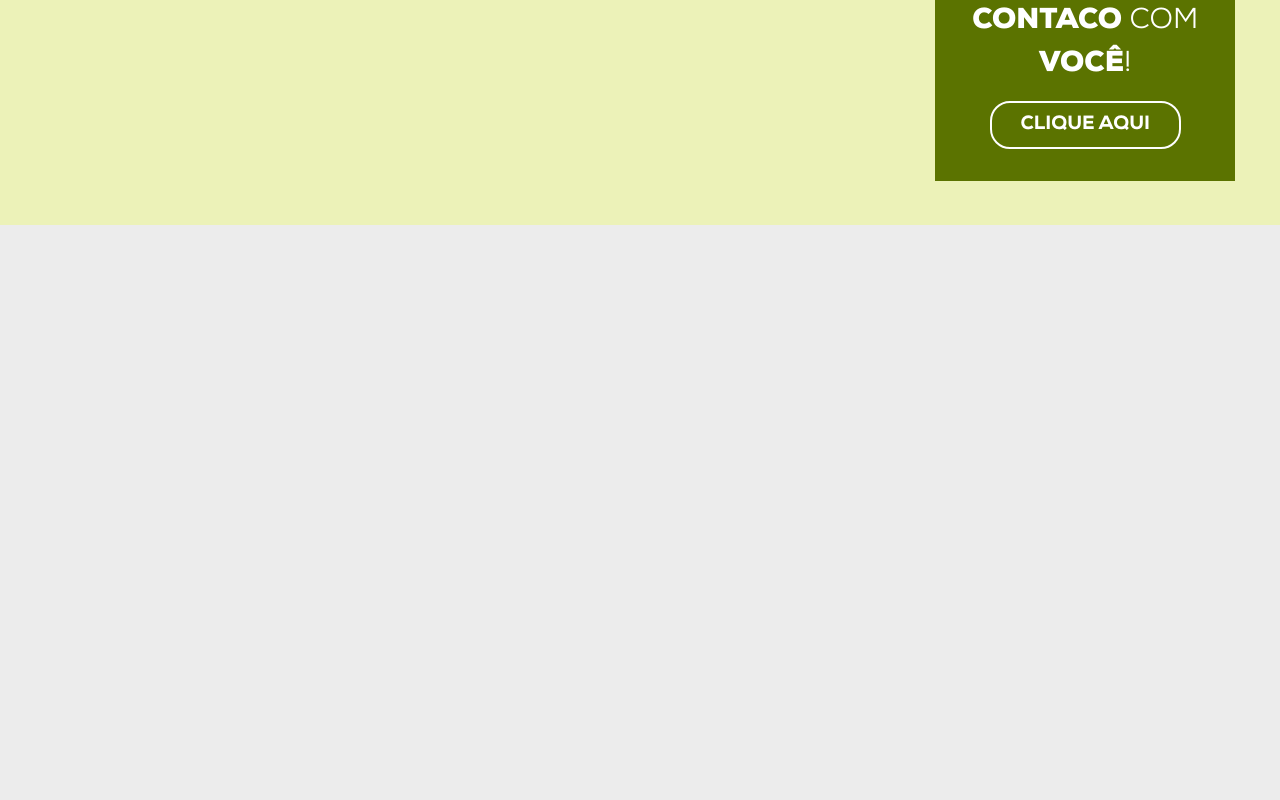
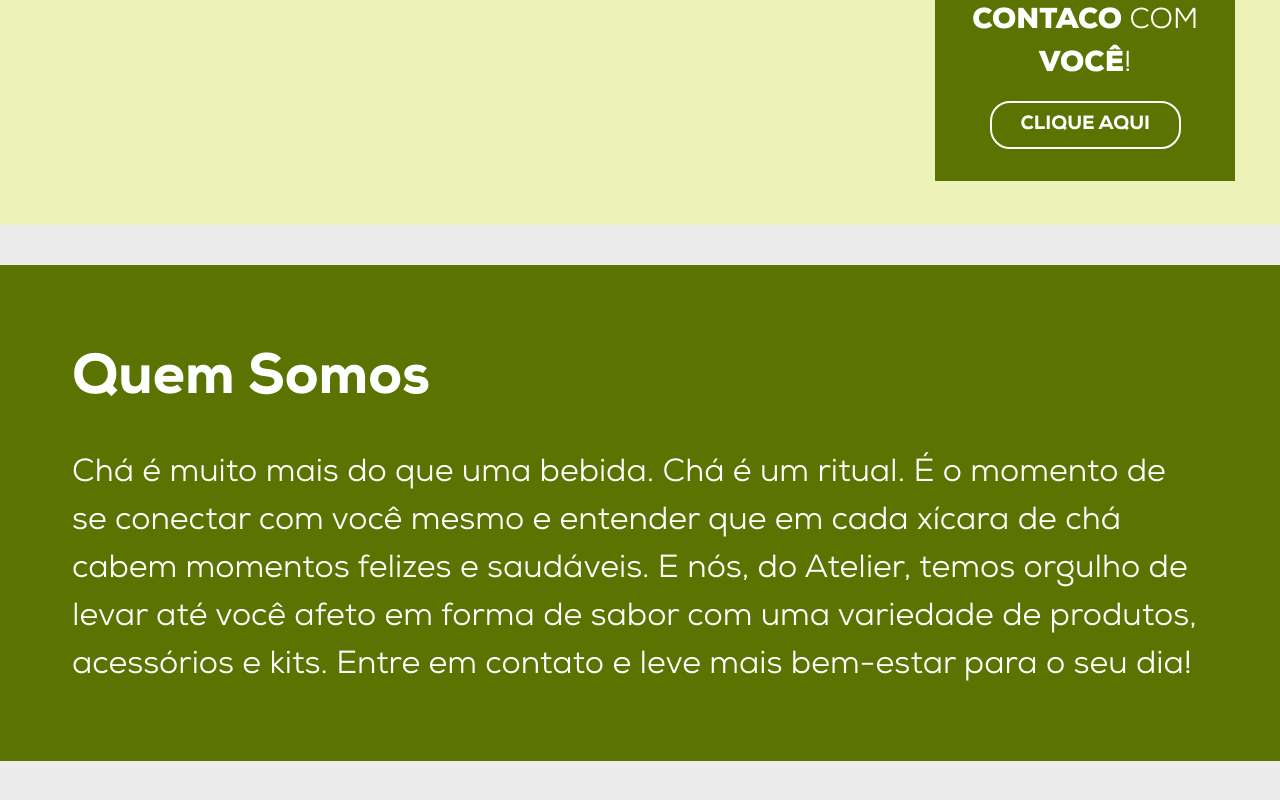
Before and after one commit to Artcom-com/atelierdocha, a Next.js app: page / in a window 1280 px wide. Shown: the part 848-1648 px from the top of the page. Before the commit the page ends 1073 px from the top, so only its background shows below. Built offline with nearby package versions, Linux system fonts and the light colour scheme.

Commit message:
feat: add about page

```diff
--- /dev/null
+++ b/src/components/About/About.tsx
@@ -0,0 +1,32 @@
+import React from 'react';
+import { chakra, Flex, Text } from '@chakra-ui/react';
+
+const About = () => (
+  <Flex
+    my={{ base: '1.5em', xl: '2.5em' }}
+    p={{ base: '1.5em', xl: '4.5em' }}
+    bg="#5B7300"
+    color="#fff"
+    flexDir="column"
+  >
+    <chakra.h3
+      fontSize={{ base: '2em', md: '3em', xl: '3.5em' }}
+      fontWeight="bold"
+      pb="0.5em"
+    >
+      Quem Somos
+    </chakra.h3>
+    <Text
+      fontSize={{ base: '1em', md: '1.5em', xl: '2em' }}
+    >
+      Chá é muito mais do que uma bebida. Chá é um ritual.
+      É o momento de se conectar com você mesmo e
+      entender que em cada xícara de chá cabem momentos felizes e saudáveis.
+      E nós, do Atelier, temos orgulho de levar até você
+      afeto em forma de sabor com uma variedade de produtos, acessórios e kits.
+      Entre em contato e leve mais bem-estar para o seu dia!
+    </Text>
+  </Flex>
+);
+
+export default About;
--- a/src/components/Home/Home.tsx
+++ b/src/components/Home/Home.tsx
@@ -1,6 +1,6 @@
 import React from 'react';
 import {
-  Flex, Text,
+  Flex, Text, chakra,
 } from '@chakra-ui/react';
 import FontBorder from '../UI/FontBorder/FontBorder';
 import HomeButton from './HomeButton/HomeButton';
@@ -13,7 +13,7 @@ const Home = (): JSX.Element => (
     flexDir="column"
   >
     <Flex flexDir="column">
-      <Text
+      <chakra.h2
         fontWeight="900"
         fontSize={{ base: '2.5em', md: '4em', xl: '8em' }}
         color="#fff"
@@ -29,12 +29,11 @@ const Home = (): JSX.Element => (
         MAIS
         {' '}
         <FontBorder content="LEVE" />
-      </Text>
+      </chakra.h2>
       <Text
         fontSize={{ base: '1em', md: '1.3em', xl: '1.8em' }}
         color="#fff"
         ml="5px"
-        fontWeight={{ md: '900' }}
       >
         LEVE ATELIER DO CHÁ PARA SUA VIDA
 
--- a/src/pages/index.tsx
+++ b/src/pages/index.tsx
@@ -2,11 +2,13 @@ import React from 'react';
 import type { NextPage } from 'next';
 import Header from '../components/Layout/Header/Header';
 import PageHome from '../components/Home/Home';
+import About from '../components/About/About';
 
 const Home: NextPage = () => (
   <>
     <Header />
     <PageHome />
+    <About />
   </>
 );
 
```
Also changed, not shown: public/images/banners/banner-two.jpg (added).
